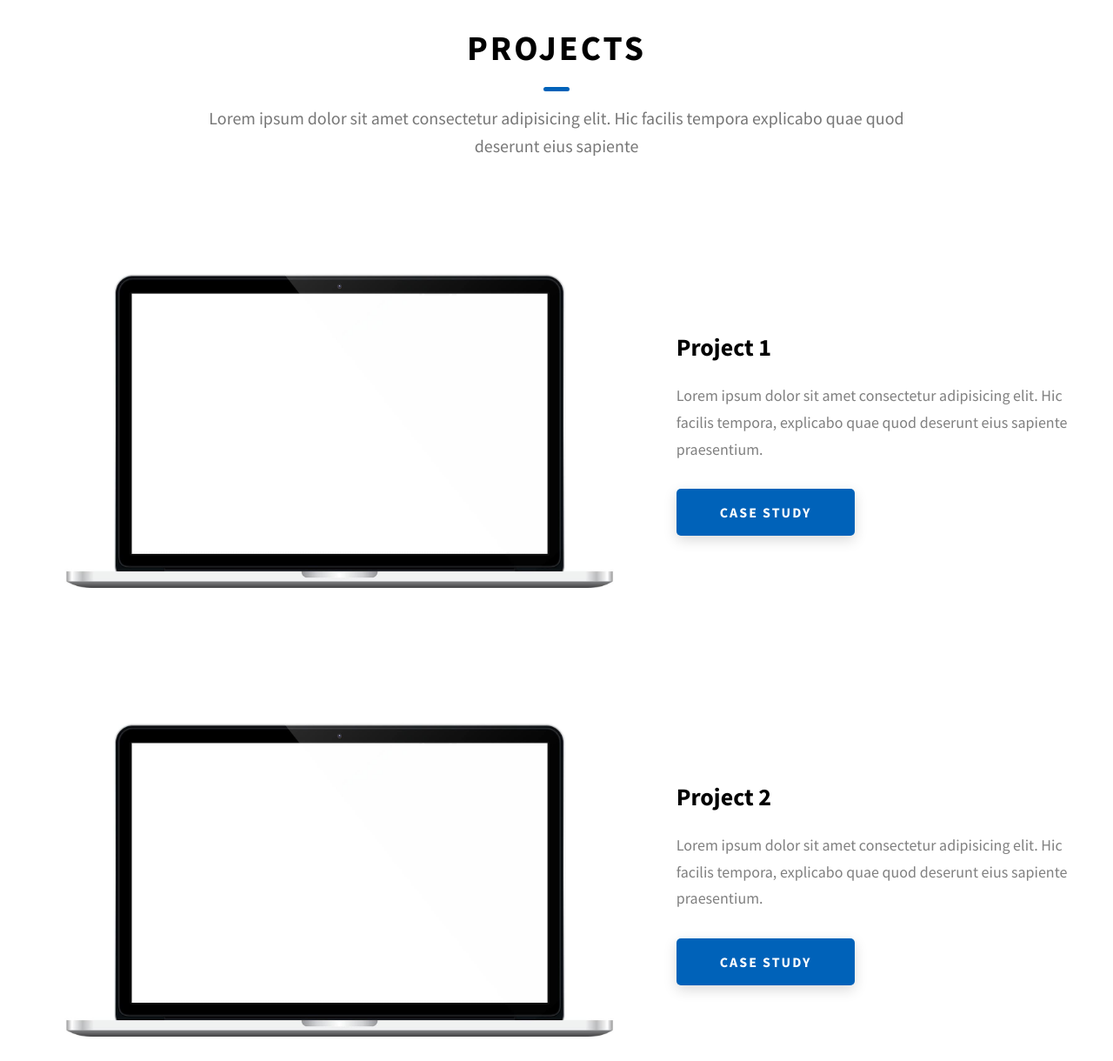
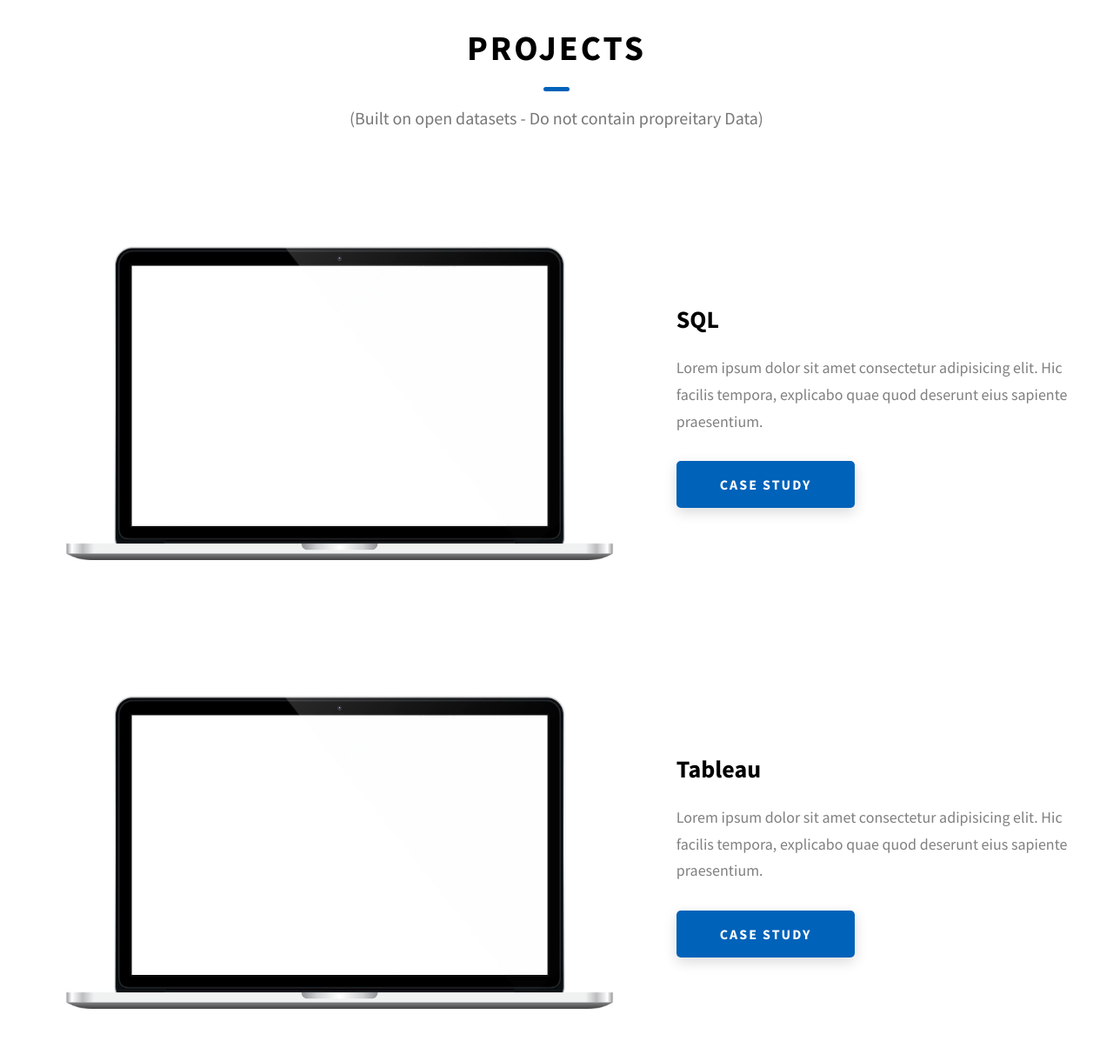
Before and after one commit to hafeezuddin/hafeezuddin.github.io, a website: page index.html in a window 1280 px wide. Shown: the part 1660-2880 px from the top of the page at 87% size. Drawn offline with Linux system fonts and the light colour scheme.

Commit message:
Update to projects

```diff
--- a/index.html
+++ b/index.html
@@ -168,8 +168,7 @@
         <h2 class="heading heading-sec heading-sec__mb-bg">
           <span class="heading-sec__main">Projects</span>
           <span class="heading-sec__sub">
-            Lorem ipsum dolor sit amet consectetur adipisicing elit. Hic facilis
-            tempora explicabo quae quod deserunt eius sapiente
+            (Built on open datasets - Do not contain propreitary Data)
           </span>
         </h2>
 
@@ -184,7 +183,7 @@
               />
             </div>
             <div class="projects__row-content">
-              <h3 class="projects__row-content-title">Project 1</h3>
+              <h3 class="projects__row-content-title">SQL</h3>
               <p class="projects__row-content-desc">
                 Lorem ipsum dolor sit amet consectetur adipisicing elit. Hic
                 facilis tempora, explicabo quae quod deserunt eius sapiente
@@ -208,7 +207,7 @@
               />
             </div>
             <div class="projects__row-content">
-              <h3 class="projects__row-content-title">Project 2</h3>
+              <h3 class="projects__row-content-title">Tableau</h3>
               <p class="projects__row-content-desc">
                 Lorem ipsum dolor sit amet consectetur adipisicing elit. Hic
                 facilis tempora, explicabo quae quod deserunt eius sapiente
@@ -232,7 +231,7 @@
               />
             </div>
             <div class="projects__row-content">
-              <h3 class="projects__row-content-title">Project 3</h3>
+              <h3 class="projects__row-content-title">Power BI</h3>
               <p class="projects__row-content-desc">
                 Lorem ipsum dolor sit amet consectetur adipisicing elit. Hic
                 facilis tempora, explicabo quae quod deserunt eius sapiente
```
